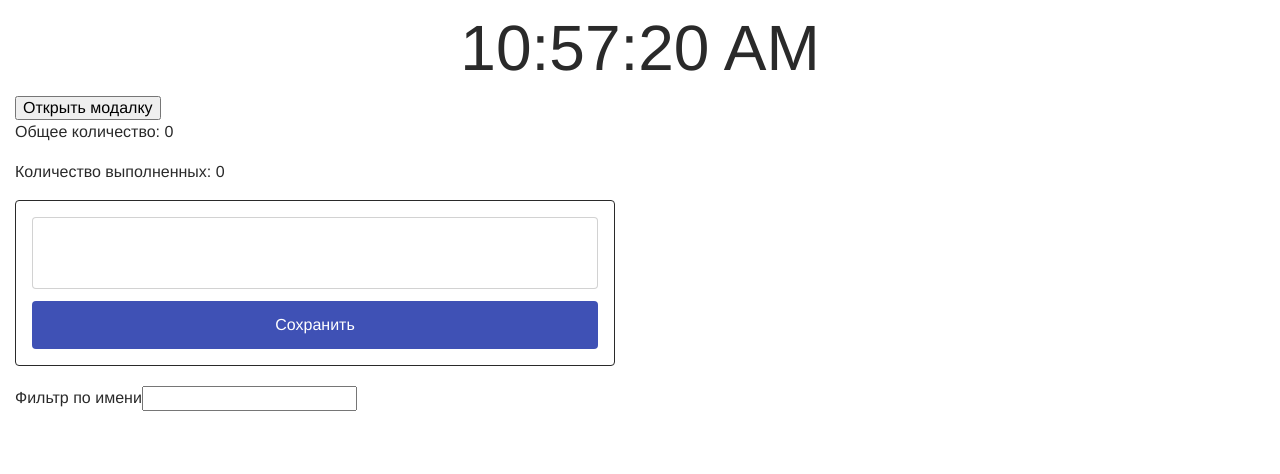
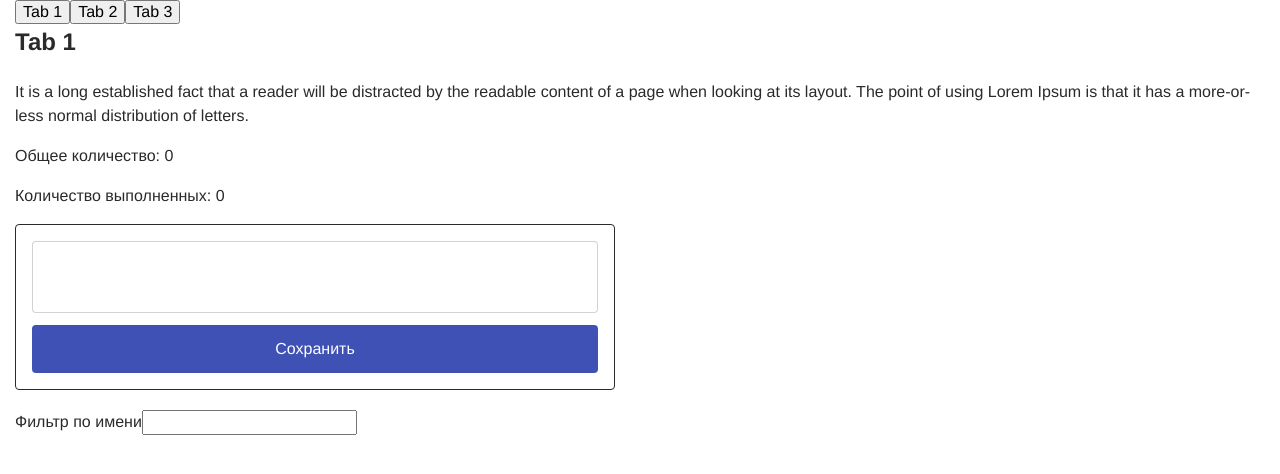
Before and after one commit to AlexSytsenko/react-test, a React (Create React App) app: page / in a window 1280 px wide. Shown: the top 474 px of the page. Built offline with nearby package versions, Linux system fonts and the light colour scheme.

Commit message:
add Tabs + Purecomponent

```diff
--- a/src/App.js
+++ b/src/App.js
@@ -12,6 +12,8 @@
 import Container from './components/Container';
 import Modal from './components/Modal';
 import Clock from './components/Clock';
+import Tabs from './components/Tabs';
+import tabs from './tabs.json';
 
 const colorPickerOptions = [
   { label: 'red', color: '#F44336' },
@@ -125,9 +127,11 @@
     return (
       <Container>
         {/* <h1>Состояние компонента</h1> */}
-        <Clock />
+        {/* <Clock /> */}
 
-        <button type="button" onClick={this.toggleModal}>
+        <Tabs items={tabs} />
+
+        {/* <button type="button" onClick={this.toggleModal}>
           Открыть модалку
         </button>
 
@@ -142,7 +146,7 @@
               Закрыть
             </button>
           </Modal>
-        )}
+        )} */}
 
         {/* <Counter /> */}
 
--- a/src/components/ColorPicker/index.jsx
+++ b/src/components/ColorPicker/index.jsx
@@ -1,8 +1,8 @@
-import React, { Component } from 'react';
+import React, { Purecomponent } from 'react';
 import classNames from 'classnames';
 import './ColorPicker.css';
 
-class ColorPicker extends Component {
+class ColorPicker extends Purecomponent {
   state = {
     activeOptionIdx: 0,
   };
--- /dev/null
+++ b/src/components/Tabs/index.jsx
@@ -0,0 +1,44 @@
+import React, { PureComponent } from 'react';
+
+export default class Tabs extends PureComponent {
+  state = {
+    activeTabIdx: 0,
+  };
+  // PureComponent - имеет под капотом проверку shouldComponentUpdate!!!!
+  // shouldComponentUpdate(nextProps, nextState) {
+  //   return nextState.activeTabIdx !== this.state.activeTabIdx;
+  // }
+
+  setActiveTabIdx = idx => {
+    this.setState({ activeTabIdx: idx });
+  };
+
+  render() {
+    console.log(`Re-render @ ${Date.now()}`);
+
+    const { activeTabIdx } = this.state;
+    const { items } = this.props;
+    const activeTab = items[activeTabIdx];
+
+    return (
+      <>
+        <div>
+          {items.map((item, idx) => (
+            <button
+              type="button"
+              key={item.label}
+              onClick={() => this.setActiveTabIdx(idx)}
+            >
+              {item.label}
+            </button>
+          ))}
+        </div>
+
+        <div>
+          <h2>{activeTab.label}</h2>
+          <p>{activeTab.content}</p>
+        </div>
+      </>
+    );
+  }
+}
--- /dev/null
+++ b/src/tabs.json
@@ -0,0 +1,14 @@
+[
+  {
+    "label": "Tab 1",
+    "content": "It is a long established fact that a reader will be distracted by the readable content of a page when looking at its layout. The point of using Lorem Ipsum is that it has a more-or-less normal distribution of letters."
+  },
+  {
+    "label": "Tab 2",
+    "content": "Lorem Ipsum is simply dummy text of the printing and typesetting industry. Lorem Ipsum has been the industry's standard dummy text ever since the 1500s, when an unknown printer took a galley of type and scrambled it to make a type specimen book. It has survived not only five centuries."
+  },
+  {
+    "label": "Tab 3",
+    "content": "There are many variations of passages of Lorem Ipsum available, but the majority have suffered alteration in some form, by injected humour, or randomised words which don't look even slightly believable. If you are going to use a passage of Lorem Ipsum, you need to be sure there isn't anything embarrassing hidden in the middle of text."
+  }
+]
```
Also changed, not shown: src/components/Tabs/Tabs.scss (added).
